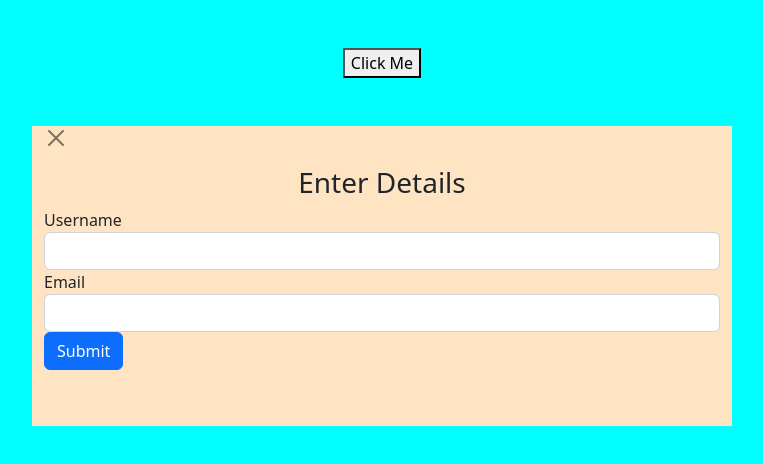
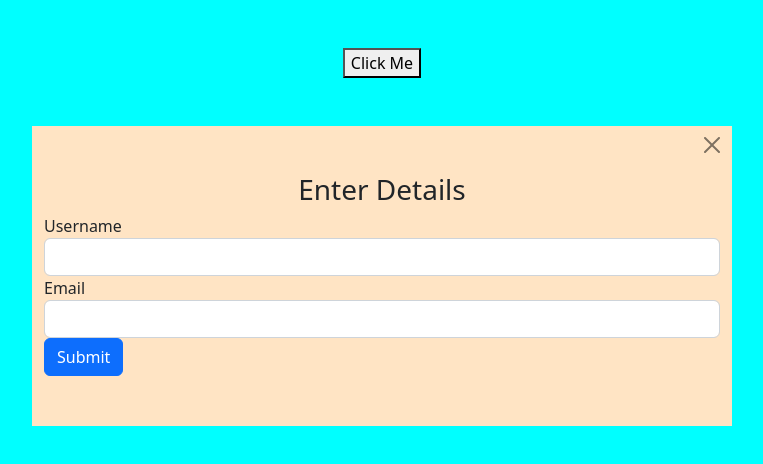
Before and after one commit to Kushagra-Gupta-2607/Pop-Up-Box, a plain HTML site: page index.html in a window 1280 px wide. Both pictures are taken after a click on the button "Click Me". Shown: the whole page, without its empty margins (258-1021 px from the left). Drawn offline with nearby package versions, Linux system fonts and the light colour scheme.

Commit message:
Update style.css

```diff
--- a/style.css
+++ b/style.css
@@ -12,3 +12,8 @@ body{
 #box.show{
     visibility: visible;
 }
+
+.close_popup{
+    margin-top: 1%;
+    margin-left: 97%;
+}
```
